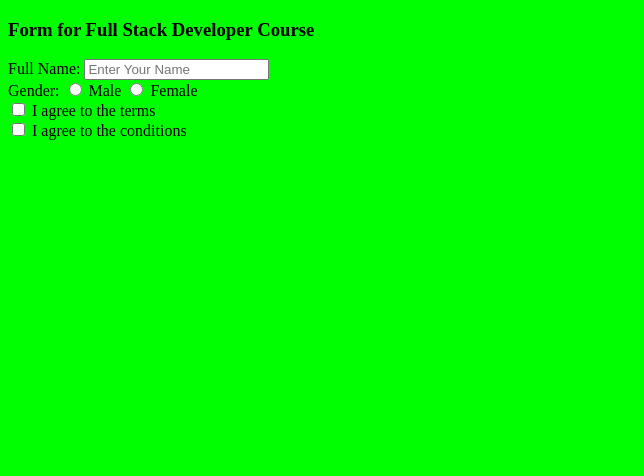
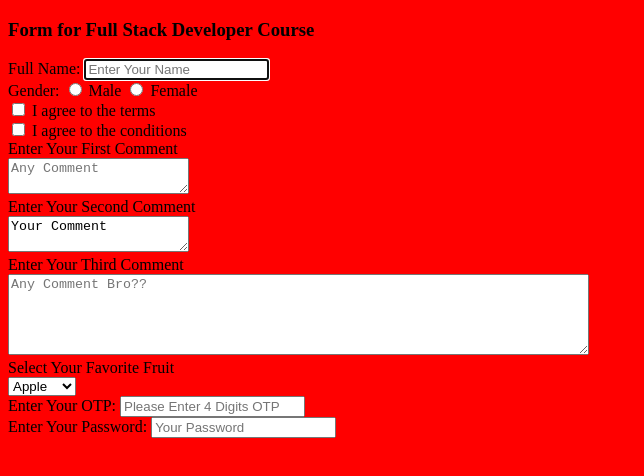
Before and after one commit to mdalbakiakon/Full-Stack-Development-Journey, a plain HTML site: page Day 07/index.htm in a window 1280 px wide. Shown: the whole page, without its empty margins (0-644 px from the left). Drawn offline with Linux system fonts and the light colour scheme.

Commit message:
learning advance about form and input

```diff
--- a/Day 07/index.htm
+++ b/Day 07/index.htm
@@ -1,21 +1,26 @@
 <!DOCTYPE html>
 <html lang="en">
   <head>
-    <meta charset="UTF-8">
-    <meta name="viewport" content="width=device-width, initial-scale=1.0">
-    <meta name="description" content="Learn about form in html">
-    <link rel="stylesheet" href="style.css">
+    <meta charset="UTF-8" />
+    <meta name="viewport" content="width=device-width, initial-scale=1.0" />
+    <meta name="description" content="Learn about form in html" />
+    <link rel="stylesheet" href="style.css" />
     <title>Learning Forms in HTML</title>
   </head>
   <body>
     <h3>Form for Full Stack Developer Course</h3>
     <form action="url or page where the form info will be posted" method="post">
-
       <div>
         <label for="fullname">Full Name: </label>
-                <input type="text" id="fullname" name="username" placeholder="Enter Your Name">
+        <input
+          type="text"
+          id="fullname"
+          name="username"
+          placeholder="Enter Your Name"
+        autofocus  />
       </div>
 
+      <!-- autofocus will automatically keep the cursor so we choose the first input section here to use the autofocus -->
       <!-- label's for attribut must match the id name of the input/ when we will click on the label value it will take us to the input section meaning the cursor will pop up in the input section!!!! -->
       <!-- name in the input section identify the same term input for example -->
 
@@ -27,9 +32,9 @@
       <!-- lets fix it -->
       <div>
         Gender:
-                <input type="radio" id="male_gender" name="gender" value="male">
+        <input type="radio" id="male_gender" name="gender" value="male" />
         <label for="male_gender">Male</label>
-                <input type="radio" id="female_gender" name="gender" value="female">
+        <input type="radio" id="female_gender" name="gender" value="female" />
         <label for="female_gender">Female</label>
       </div>
 
@@ -38,16 +43,76 @@
       <!-- Remember label's for attribute must match the id of the input and id refers to an unique identifier of a html tag -->
 
       <div>
-                <input type="checkbox" id="terms" name="t&c" value="yes">
+        <input type="checkbox" id="terms" name="t&c" value="yes" />
         <label for="terms">I agree to the terms</label>
-                <br>
-                <input type="checkbox" id="conditions" name="t&c" value="yes">
+        <br />
+        <input type="checkbox" id="conditions" name="t&c" value="yes" />
         <label for="conditions">I agree to the conditions</label>
       </div>
 
       <!-- so here the name was same but still we can select both because this is the type of checkbox input in checkbox input we can select multiple no problem at all -->
 
+      <label for="comment1">Enter Your First Comment</label>
+      <div>
+        <textarea
+          name="user_comment"
+          id="comment1"
+          placeholder="Any Comment"
+        ></textarea>
+      </div>
+      <label for="comment2">Enter Your Second Comment</label>
+      <div>
+        <textarea name="user_comment" id="comment2" placeholder="Any Comment">
+Your Comment</textarea
+        >
+      </div>
+      <label for="comment3">Enter Your Third Comment</label>
+      <div>
+        <textarea
+          rows="5"
+          cols="70"
+          name="user_comment"
+          id="comment3"
+          placeholder="Any Comment Bro??"
+        ></textarea>
+      </div>
+      <!-- So we also can specify our row and col which is taken by the area of the box -->
 
+      <label for="myFruits">Select Your Favorite Fruit</label>
+      <div>
+        <select name="fruits" id="myFruits">
+          <option value="apple">Apple</option>
+          <option value="banana">Banana</option>
+          <option value="cherry">Cherry</option>
+        </select>
+      </div>
+      <label for="otp">Enter Your OTP:</label>
+      <input
+        type="text"
+        id="otp"
+        name="otp"
+        pattern="[0-9]{4}"
+        inputmode="numeric"
+        placeholder="Please Enter 4 Digits OTP"
+        required
+      />
+      <!-- inputmode="numeric" means that this is OTP so it should be only digit input so when we use the inputmode="numeric" it will open the user's digit input layout not the entire keyboard so it is a good practise to give user direct option what to do it happens basically with the mobile users -->
+      <!-- pattern can be written as pattern = "[a-zA-Z0-9]+"
+       which means user can input a-z A-Z 0-9 no other special character and + means at least one must be given if user put it empty it wont be approved means like "" is not valid! when we specify like 4 digit must then we dont use the + word by the way + word may not need the word required as well because its ensure at least one input-->
+      <!-- required means you have to give other wise form wont work -->
+      <!-- type can be number but it will be a issue for example if the otp is 0123 the browser will take it as 123 not 0123 so it is a must to use the text type input -->
+      <!-- pattern means what we are allowing if it is specific so here we will be allowing the user to input 0-9 digits only -->
+      <!-- {4} meaning the only 4 digit is allowed-->
+
+      <br>
+      <label for="password">Enter Your Password:</label>
+      <input type="text" id="password" placeholder="Your Password" pattern=".{8,10}" required>
+
+      <!-- Here we did not give any pattern which means user can give any special character which is by default in text type so we may not use the pattern at all to take any special character included input -->
+        <!-- but we wanted here that user must give at least 8 or at maximum 10  -->
+         <!-- than we must use the pattern=".{minimum digit, maximum digit}" -->
+        <!-- check here we did not use the []!!! -->
+         <!-- [is used for the giving pattern] -->
     </form>
     <script src="script.js"></script>
   </body>
--- a/Day 07/style.css
+++ b/Day 07/style.css
@@ -1,3 +1,3 @@
 body {
-    background-color: lime;
+    background-color: red;
 }
```
Lines whose indentation alone changed are shown as unchanged.
